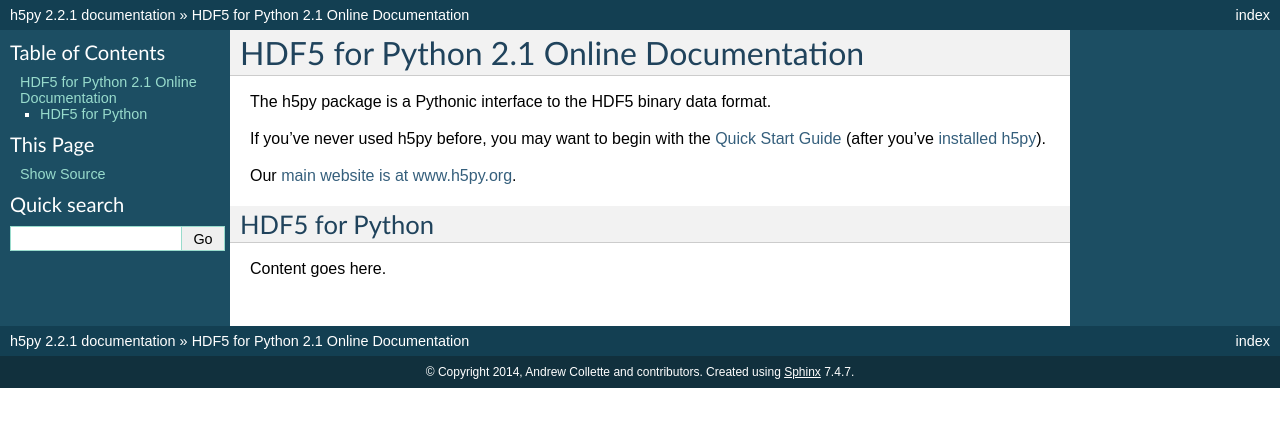
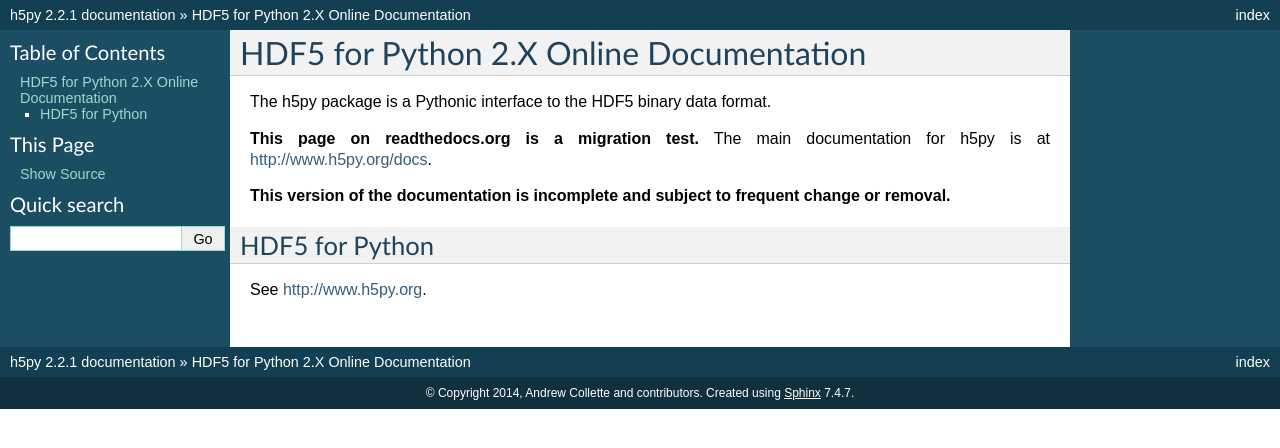
Before and after one commit to h5py/h5py, a Sphinx documentation site: the page built from docs/index.rst, in a window 1280 px wide. Shown: the top 448 px of the page. Built offline with Sphinx 7.4.7, drawn with Linux system fonts in a browser that asks for light colours; pages that are not in the unit, such as notebooks, are missing from menus.

Commit message:
Update docs index with warning

```diff
--- a/docs/index.rst
+++ b/docs/index.rst
@@ -4,18 +4,19 @@
    contain the root `toctree` directive.
 
 ########################################
-HDF5 for Python 2.1 Online Documentation
+HDF5 for Python 2.X Online Documentation
 ########################################
 
 The h5py package is a Pythonic interface to the HDF5 binary data format.
 
-If you've never used h5py before, you may want to begin with the :ref:`quick`
-(after you've :ref:`installed h5py <build>`).
+**This page on readthedocs.org is a migration test.**
+The main documentation for h5py is at http://www.h5py.org/docs.
 
-Our `main website is at www.h5py.org <http://www.h5py.org/>`_.
+**This version of the documentation is incomplete and subject to frequent
+change or removal.**
 
 ===============
 HDF5 for Python
 ===============
 
-Content goes here.
+See http://www.h5py.org.
```
